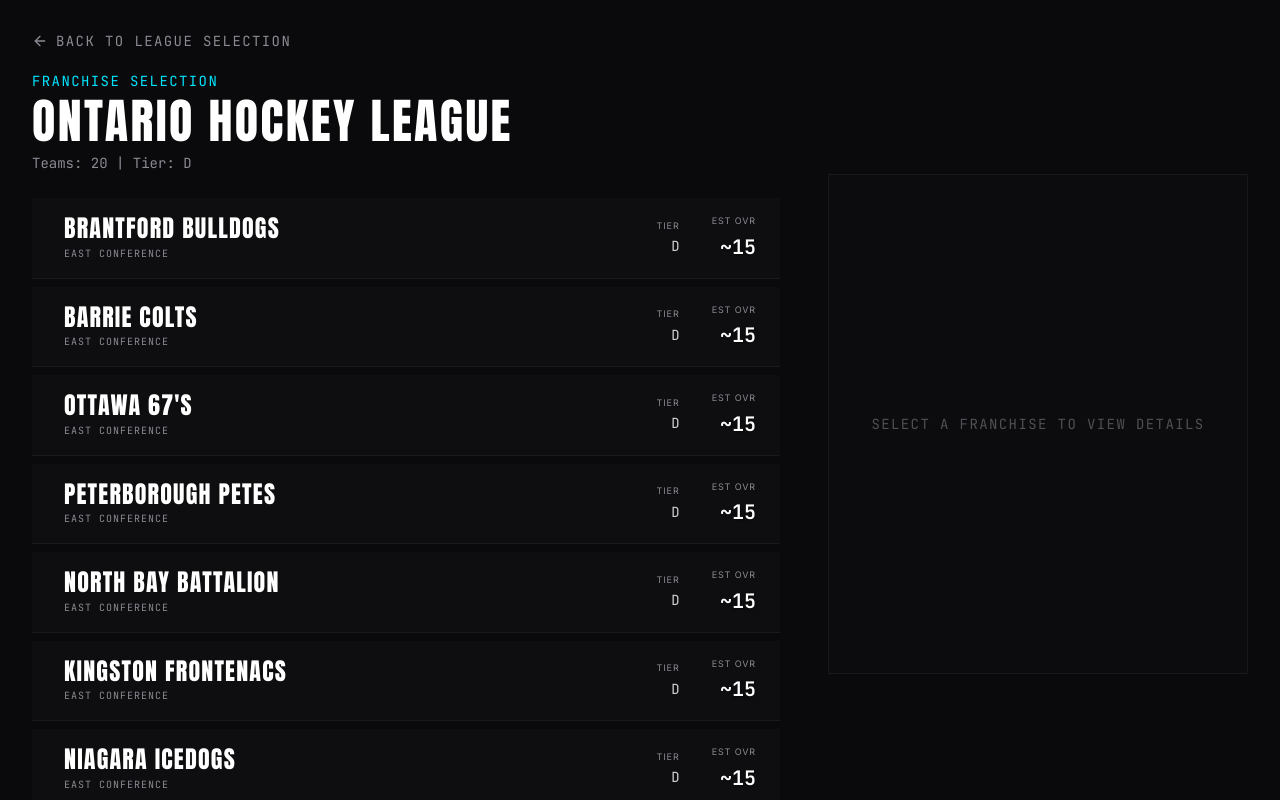
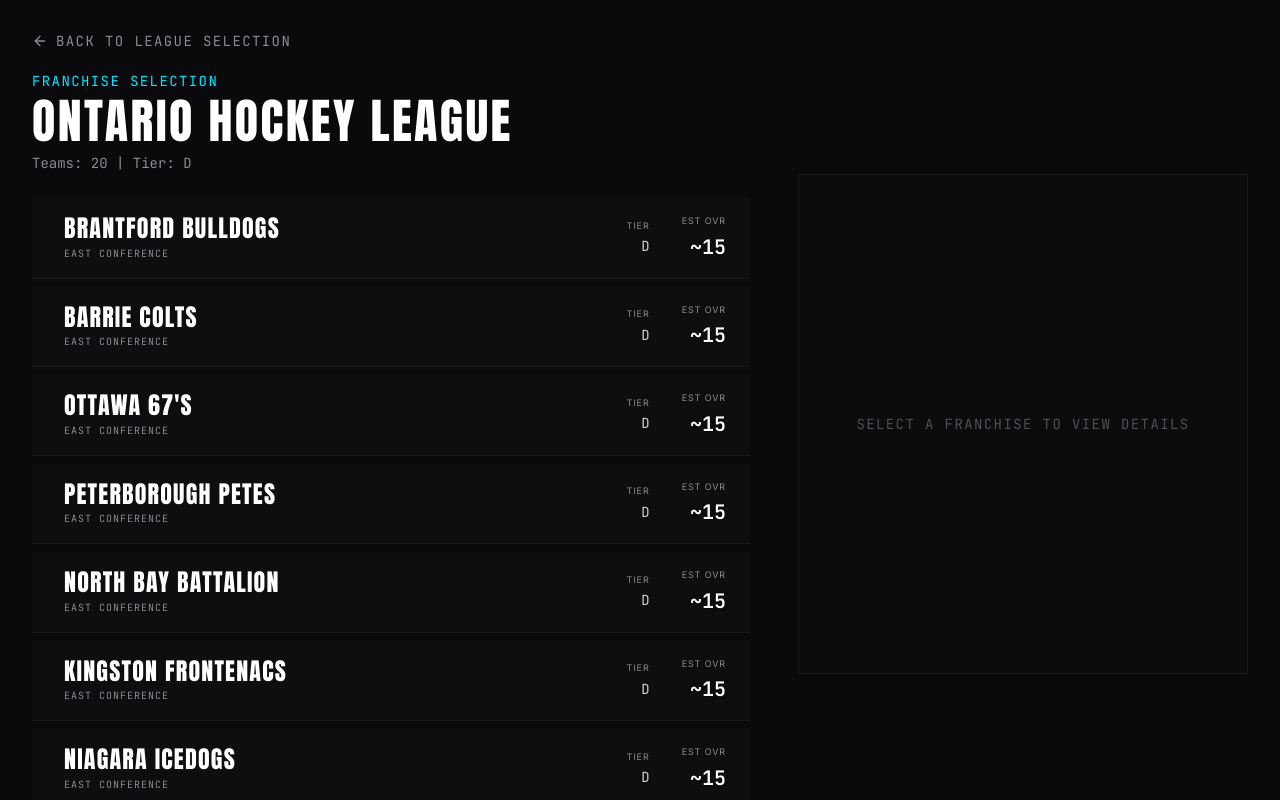
Before and after one commit to teixeiralucs/hockey-gm, a React (Vite) app: page /select-team in a window 1280 px wide. Shown: the top 800 px of the page. Built offline with nearby package versions, Linux system fonts and the light colour scheme; a web font is replaced by a local one.

Commit message:
style: increase card width to 450px and force nowrap on junior hockey

```diff
--- a/src/features/main-menu/MainMenu.css
+++ b/src/features/main-menu/MainMenu.css
@@ -87,7 +87,7 @@
   flex-direction: column;
   justify-content: flex-start;
   width: 100%;
-  max-width: 420px; /* Aumentado de 384px para caber JUNIOR HOCKEY em uma linha */
+  max-width: 450px; /* Aumentado para 450px */
 }
 
 .info-panel {
--- a/src/features/setup/SelectLeague.tsx
+++ b/src/features/setup/SelectLeague.tsx
@@ -100,7 +100,7 @@ export const SelectLeague: React.FC = () => {
                     <span className="stat-label">Teams</span>
                   </div>
                   <div className="stat">
-                    <span className="stat-value font-display">
+                    <span className="stat-value font-display" style={{ whiteSpace: 'nowrap' }}>
                       Junior Hockey
                     </span>
                   </div>
--- a/src/features/setup/SelectTeam.css
+++ b/src/features/setup/SelectTeam.css
@@ -174,7 +174,7 @@
 
 @media (min-width: 768px) {
   .team-details-col {
-    width: 420px; /* Mantendo consistência com MainMenu */
+    width: 450px; /* Mantendo consistência com MainMenu */
   }
 }
 
```
